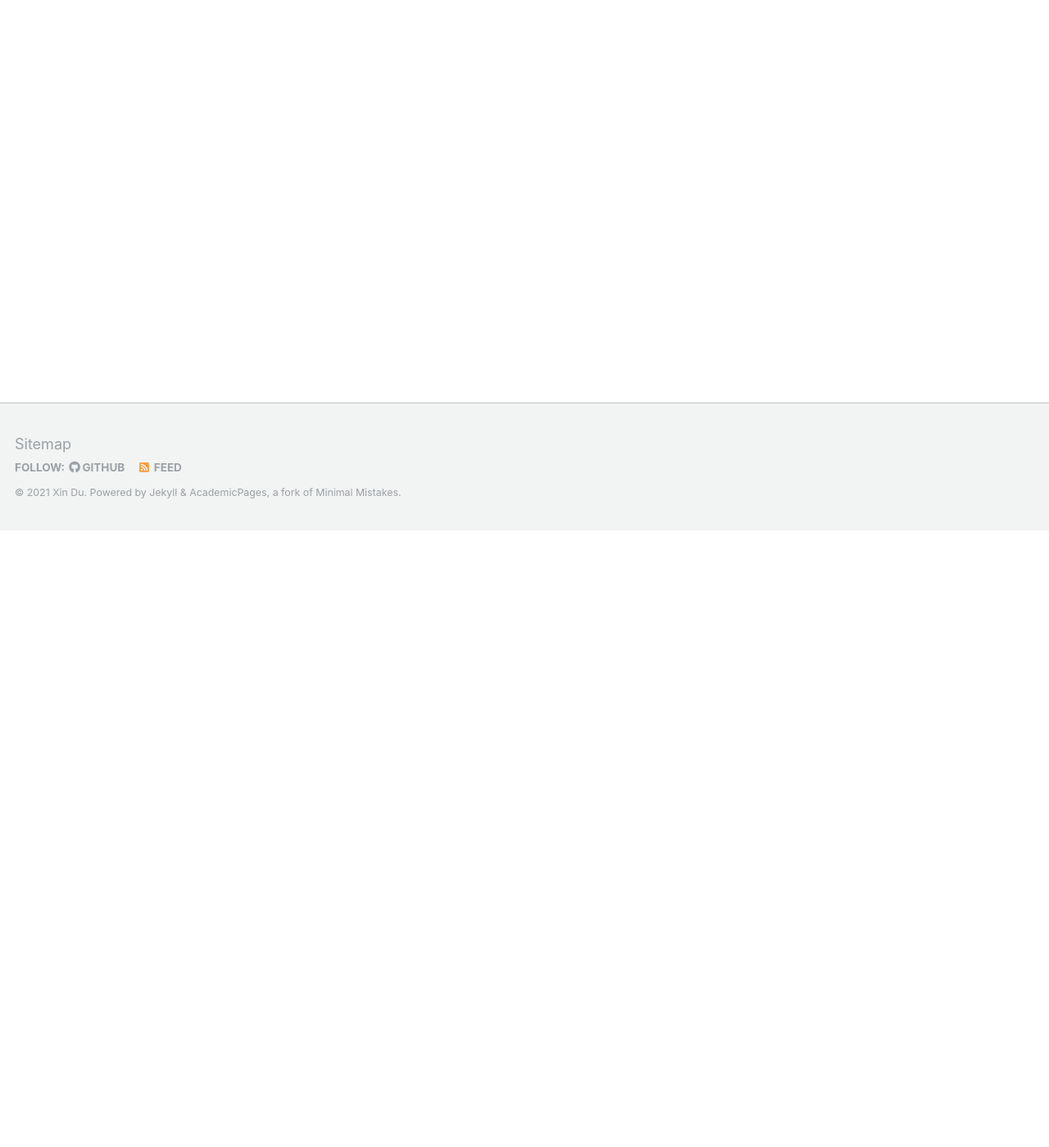
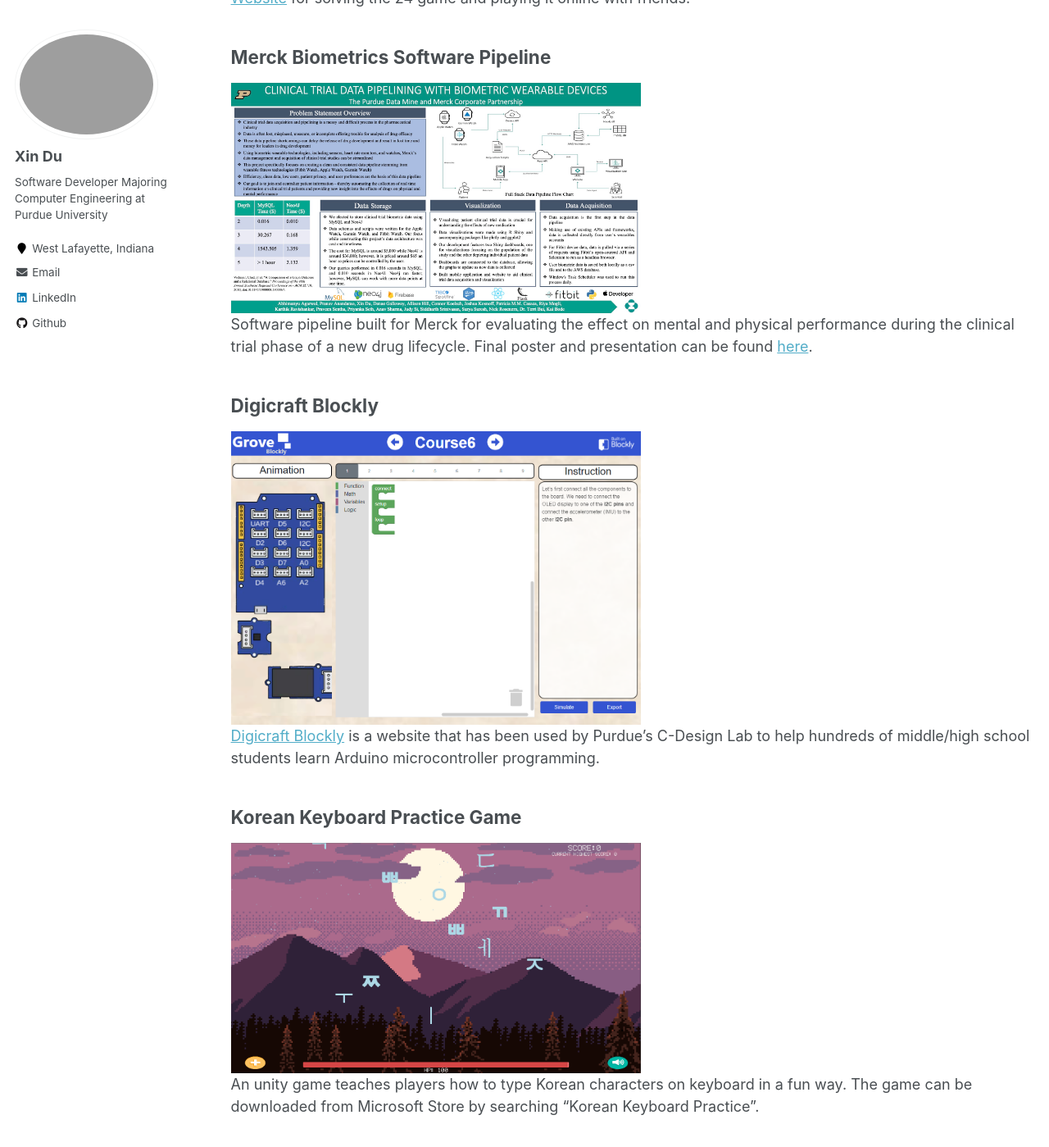
Before and after one commit to du201/du201.github.io, a Jekyll site: the page built from _pages/projects.md, in a window 1280 px wide and 1400 px high, scrolled down 753 px. Shown: the whole window at 82% size. Built offline with Jekyll 4.4.1, drawn with Linux system fonts in a browser that asks for light colours; some of the changed text lies outside the part shown.

Commit message:
update projects

```diff
--- a/_config.yml
+++ b/_config.yml
@@ -56,8 +56,8 @@
 yandex_site_verification :
 
 # Social Sharing
-twitter:
-  username               : &twitter
+# twitter:
+#   username               : &twitter
 facebook:
   username               :
   app_id                 :
@@ -109,7 +109,7 @@
   stackoverflow    : # http://stackoverflow.com/users/123456/username
   steam            :
   tumblr           :
-  twitter          : "@XinDu201"
+  twitter          :
   vine             :
   weibo            :
   xing             :
--- a/_data/navigation.yml
+++ b/_data/navigation.yml
@@ -8,6 +8,3 @@
 
   - title: "Publications"
     url: /publications/
-
-  - title: "About me"
-    url: /about/
--- a/_pages/projects.md
+++ b/_pages/projects.md
@@ -7,4 +7,18 @@
 
 {% include base_path %}
 
-## My Projects
+## The 24 Game
+<img src="../images/24.png" width="500" height="500"/><br>
+[Website](https://www.24game.app/) for solving the 24 game and playing it online with friends.
+
+## Merck Biometrics Software Pipeline
+<img src="../images/2021Merck-biometrics_poster_2021.jpg" width="500" height="500"/><br>
+Software pipeline built for Merck for evaluating the effect on mental and physical performance during the clinical trial phase of a new drug lifecycle. Final poster and presentation can be found [here](https://datamine.purdue.edu/symposium/merck/2021.html).
+
+## Digicraft Blockly
+<img src="../images/digicraft-blockly.png" width="500" height="500"/><br>
+[Digicraft Blockly](https://digicraft-blockly.herokuapp.com/) is a website that has been used by Purdue's C-Design Lab to help hundreds of middle/high school students learn Arduino microcontroller programming.
+
+## Korean Keyboard Practice Game
+<img src="../images/korean-game.png" width="500" height="500"/><br>
+An unity game teaches players how to type Korean characters on keyboard in a fun way. The game can be downloaded from Microsoft Store by searching "Korean Keyboard Practice".
```
Also changed, not shown: _pages/publications.md (+1 -1 lines), images/2021Merck-biometrics_poster_2021.jpg (added), images/24.png (added), images/digicraft-blockly.png (added), images/korean-game.png (added).
